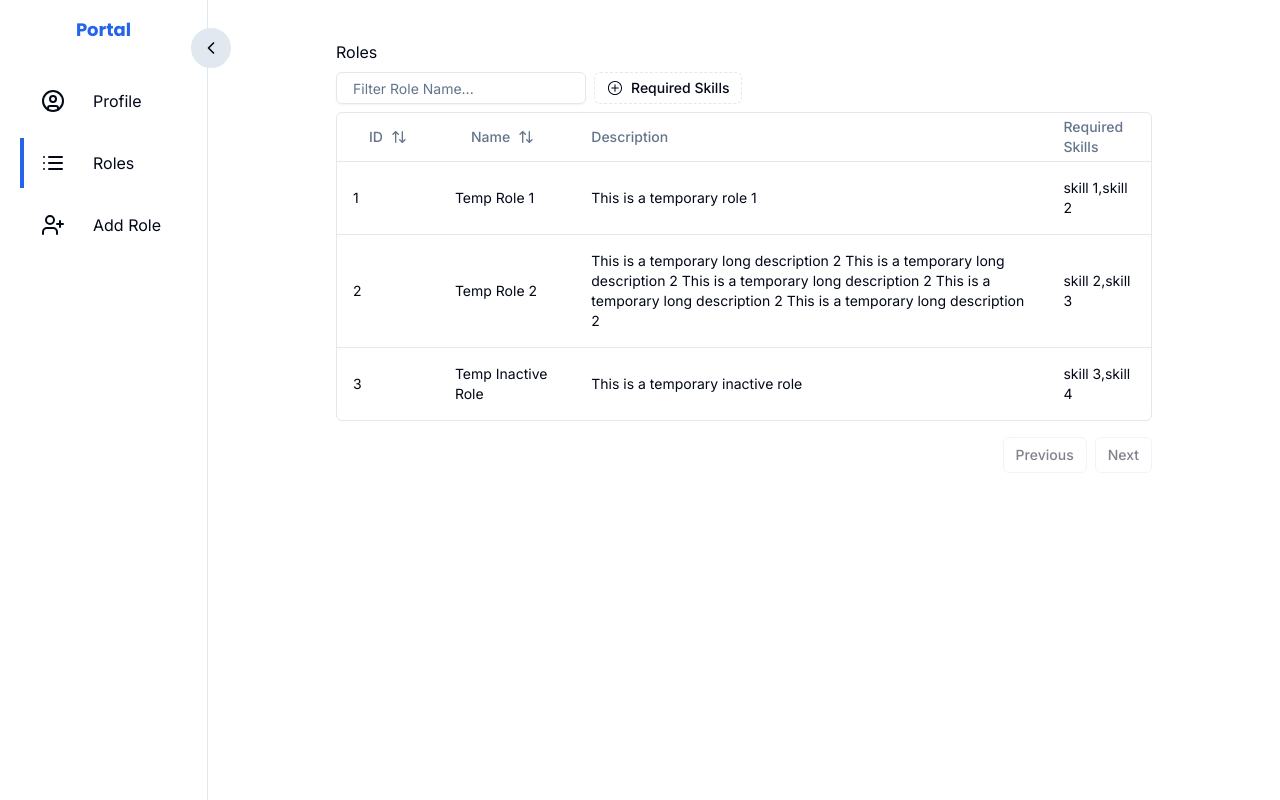
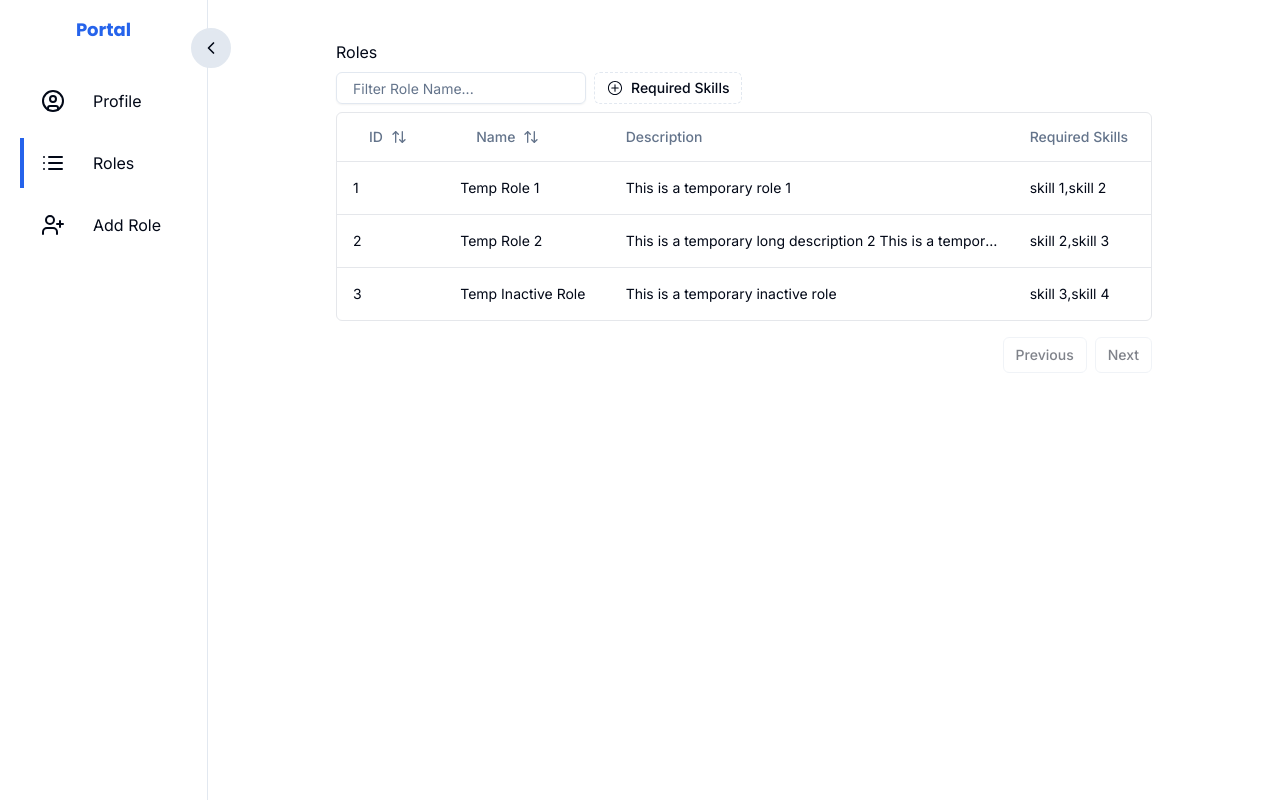
Before and after one commit to TeoSean00/Job-Portal-Platform, a Next.js app: page /dashboard/roles in a window 1280 px wide. Built offline with nearby package versions, Linux system fonts and the light colour scheme.

Commit message:
Data table fix and lint fix

```diff
--- a/components/ui/Table.tsx
+++ b/components/ui/Table.tsx
@@ -98,7 +98,10 @@ const TableCell = React.forwardRef<
 >(({ className, ...props }, ref) => (
   <td
     ref={ref}
-    className={cn("p-4 align-middle [&:has([role=checkbox])]:pr-0", className)}
+    className={cn(
+      "max-w-sm truncate p-4 align-middle [&:has([role=checkbox])]:pr-0",
+      className,
+    )}
     {...props}
   />
 ));
```
